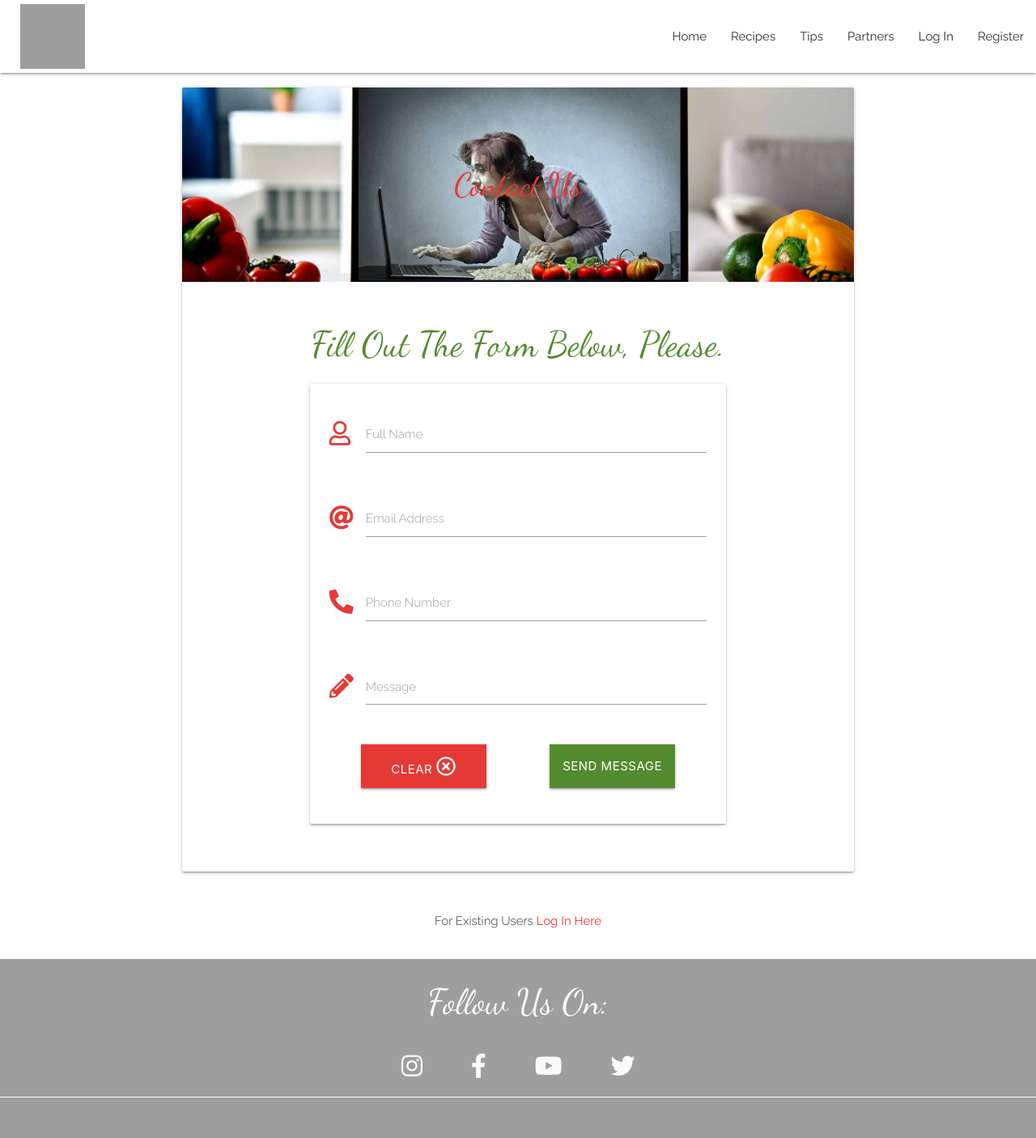
After one commit to andrewskyboss/milestone-project-03, a Flask app: page /contact_us in a window 1280 px wide. The commit adds this page. Shown: the whole page at 81% size. Run offline with Flask 2, Linux system fonts and the light colour scheme; some libraries are stand-ins or nearby versions; grey boxes are pictures that could not be loaded.

Commit message:
Creating contact us form

```diff
--- a/app.py
+++ b/app.py
@@ -271,6 +271,15 @@ def delete_cuisine(cuisine_id):
     return redirect(url_for("get_cuisines"))
 
 
+    # calls contact us page
+@app.route("/contact_us", methods=["GET", "POST"])
+def contact_us():
+    if request.method == "POST":
+        flash("Thanks {}, we have received your message!".format(
+            request.form.get("name")))
+    return render_template("contact_us.html")
+
+
     # runs application
 if __name__ == "__main__":
     app.run(host=os.environ.get("IP"),
--- /dev/null
+++ b/templates/contact_us.html
@@ -0,0 +1,81 @@
+{% extends "base.html" %}
+{% block content %}
+
+    <div class="row">
+        <div class="col s12 m8 offset-m2">
+        <div class="card">
+                <div class="card-image">
+                    <img class="responsive-img" src="{{url_for('static', filename='images/project-3-img-014g.jpg')}}">
+                    <span class="card-title red-text text-darken-1 center-align">Contact Us</span>
+                </div>
+                <div class="card-content">
+                    <div class="row">
+
+                        <h3 class="subtitle light-green-text text-darken-3 center-align">Fill out the form below, please. </h3>
+                        <form class="col s12 m8 offset-m2" id="contact-form" method="POST">
+                            <div class="card-panel">
+                                <!-- name -->
+                                <div class="row">
+                                    <div class="input-field col s12">
+                                        <i class="far fa-user prefix red-text text-darken-1"></i>
+                                        <input id="name" name="name" type="text" minlength="5"
+                                            maxlength="50" pattern="^[a-zA-Z0-9]{5,50}$" class="validate" required>
+                                        <label for="name">Full Name</label>
+                                    </div>
+                                </div>
+                                <!-- email -->
+                                <div class="row">
+                                    <div class="input-field col s12">
+                                        <i class="fas fa-at prefix red-text text-darken-1"></i>
+                                        <input id="email" name="email" type="email" minlength="5"
+                                            maxlength="100" class="validate" required>
+                                        <label for="email">Email Address</label>
+                                    </div>
+                                </div>
+                                <!-- phone -->
+                                <div class="row">
+                                    <div class="input-field col s12">
+                                        <i class="fas fa-phone-alt prefix red-text text-darken-1"></i>
+                                        <input id="phone" name="phone" type="text" minlength="5"
+                                            maxlength="50" pattern="^[0-9]{5,50}$" class="validate" required>
+                                        <label for="phone">Phone Number</label>
+                                    </div>
+                                </div>
+                                <!-- message -->
+                                <div class="row">
+                                    <div class="input-field col s12">
+                                        <i class="fas fa-pencil-alt prefix red-text text-darken-1"></i>
+                                        <textarea id="textarea1" name="textarea1" type="text" minlength="5"
+                                            maxlength="350" pattern="^[a-zA-Z0-9]{5,350}$" class="materialize-textarea" required></textarea>
+                                        <label for="textarea1">Message</label>
+                                    </div>
+                                </div>
+                                <!-- Contact us -->
+                                <div class="row">
+                                    <div class="col s12 center-align">
+                                        <button type="reset" class="col s4 offset-s1 btn-large red darken-1 text-shadow">
+                                            Clear <i class="far fa-times-circle"></i>
+                                        </button>
+                                        <button type="submit" class="col s4 offset-s2 btn-large light-green darken-3 text-shadow">
+                                            Send Message <i class="fas fa-sign-in-alt"></i>
+                                        </button>
+                                    </div>
+                                </div>
+                            </div>
+                        </form>
+                    </div>
+                </div>
+            </div>
+        </div>
+    </div>
+
+    <div class="row">
+        <div class="col s12">
+            <p class="center-align">
+                For Existing Users
+                <a href="{{ url_for('login') }}" class="link-text red-text text-darken-1">Log In Here</a>
+            </p>
+        </div>
+    </div>
+
+{% endblock %}
--- a/templates/index.html
+++ b/templates/index.html
@@ -39,7 +39,7 @@
             <div class="col s12 m7 l5 content-area">
                 <h3 class="subtitle light-green-text text-darken-3 center-align">Contact Us</h3>
                 <p>Contact us by phone or Email us</p>
-                <a href="{{ url_for('get_recipes') }}" class="button col s10 m12 l10 xl8 offset-m0 offset-l0 offset-xl0 btn-large red darken-1 text-shadow">Get in touch &nbsp; <i class="fas fa-headset"></i></a>
+                <a href="{{ url_for('contact_us') }}" class="button col s10 m12 l10 xl8 offset-m0 offset-l0 offset-xl0 btn-large red darken-1 text-shadow">Get in touch &nbsp; <i class="fas fa-headset"></i></a>
             </div>
             <div class="col s12 m5 l7 image-area">
                 <img class="recipe-image responsive-img" src="{{url_for('static', filename='images/project-3-img-014g.jpg')}}" alt="">
```
